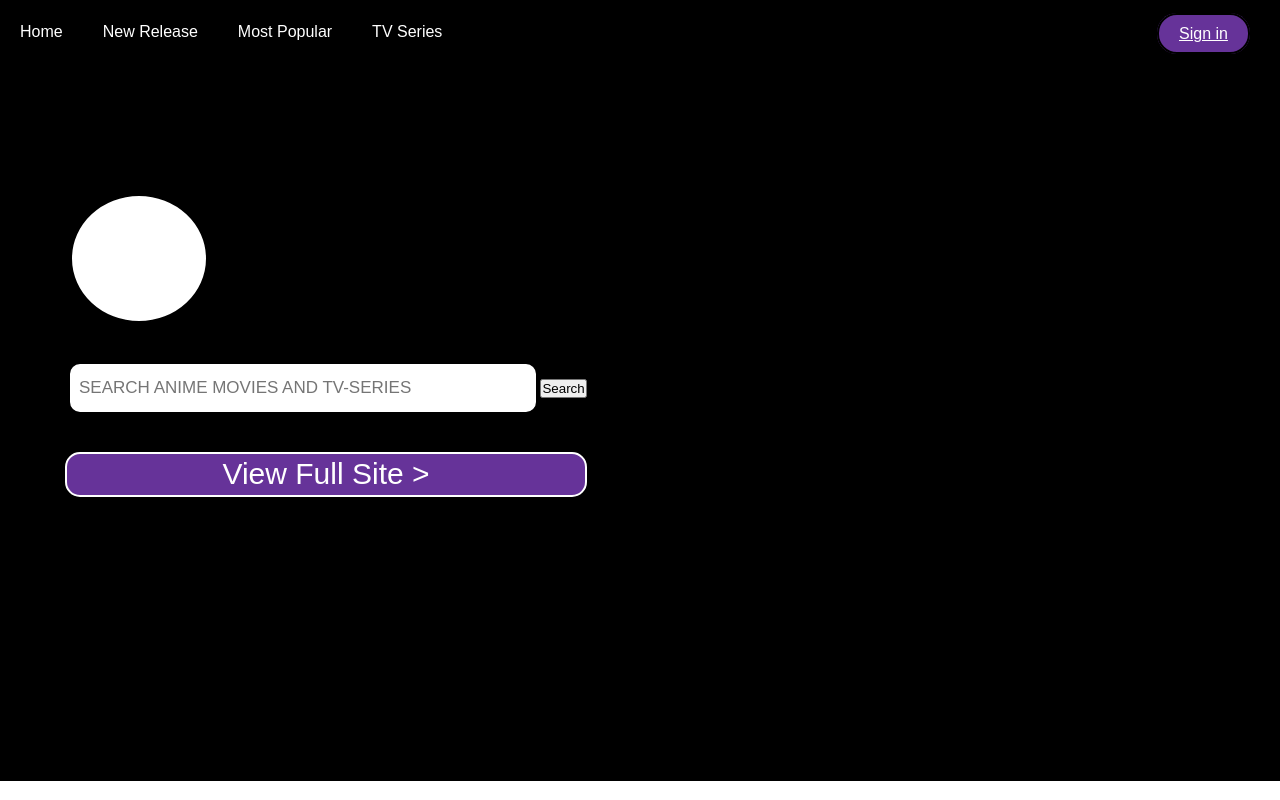
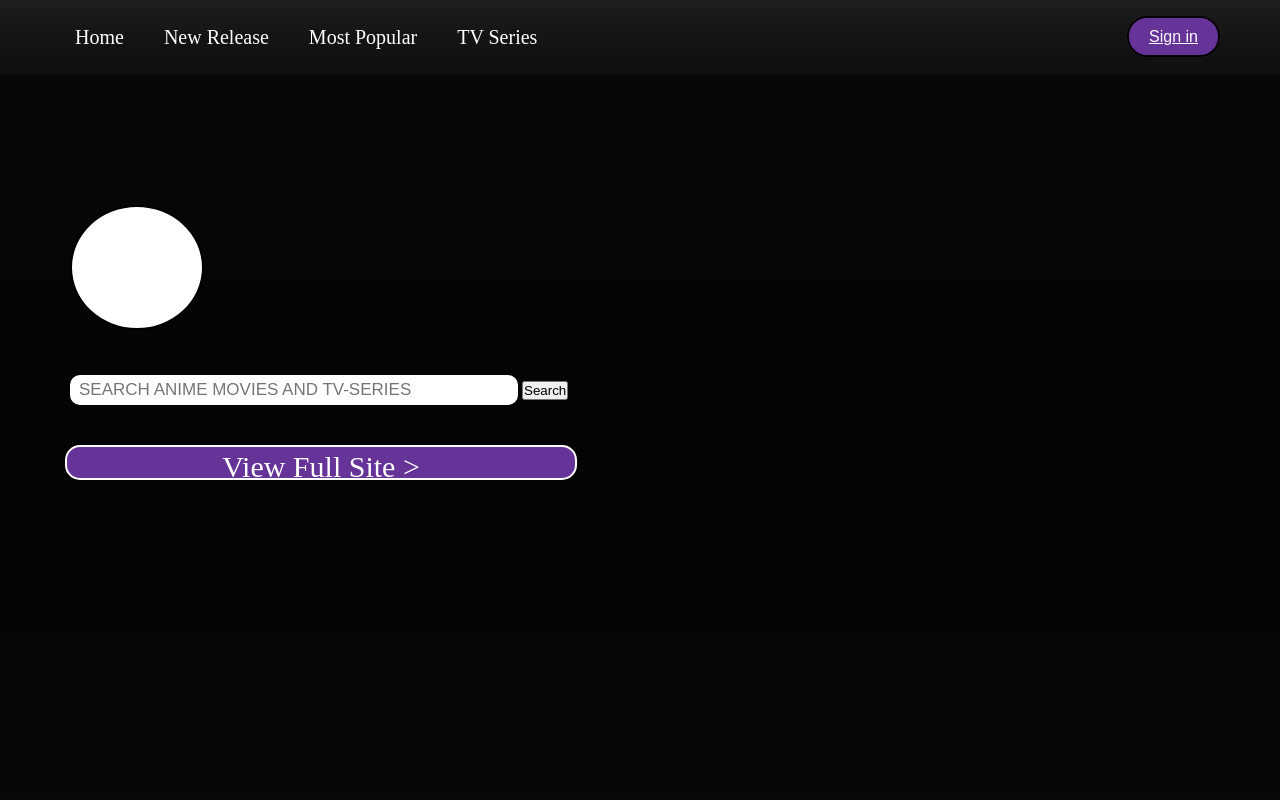
Before and after one commit to Sant7611/Project, a PHP site: page / in a window 1280 px wide. Run offline with PHP 8.4, Linux system fonts and the light colour scheme.

Commit message:
started frontend despite remaining task

```diff
--- a/sty.css
+++ b/sty.css
@@ -1,15 +1,32 @@
 * {
   margin: 0;
   padding: 0;
-  font-family: sans-serif;
-  /* box-sizing: border-box; */
+  /* font-family: sans-serif; */
+  box-sizing: border-box;
 }
+
+body {
+  background-image: linear-gradient(to bottom, #080808, #040404, #060606);
+  max-height: 100vh;
+}
+
+.button {
+  padding-top: 25px;
+  /* width: 10%; */
+  /* background: black; */
+}
+
+/* navbar  */
+
 .navbar {
   display: flex;
+  padding: 3px 55px;
+  justify-content: space-between;
+  background-image: linear-gradient(to bottom, #1e1e1e, #141414, #0f0f0f);
 }
+
 .nav_list {
-  width: 90%;
-  background: rgb(0, 0, 0);
+  /* width: 90%; */
   display: flex;
   align-items: center;
 }
@@ -20,18 +37,15 @@
 }
 .nav_list li a {
   text-decoration: none;
+  font-size: 20px;
   /* to remove underline */
-  color: rgb(255, 255, 255);
+  color: #fff;
 }
 .nav_list li a:hover {
   color: rgb(183, 112, 20);
 }
-.button {
-  padding-top: 25px;
-  width: 10%;
-  background: black;
-}
 .button a {
+  font-size: 20px;
   font-family: sans-serif;
   color: #ffffff;
   font-size: 16px;
@@ -48,7 +62,7 @@
 .box-main {
   margin: 0;
   padding: 0;
-  background-color: black;
+  /* background-color: black; */
   width: 100%;
   justify-content: center;
   align-items: center;
```
